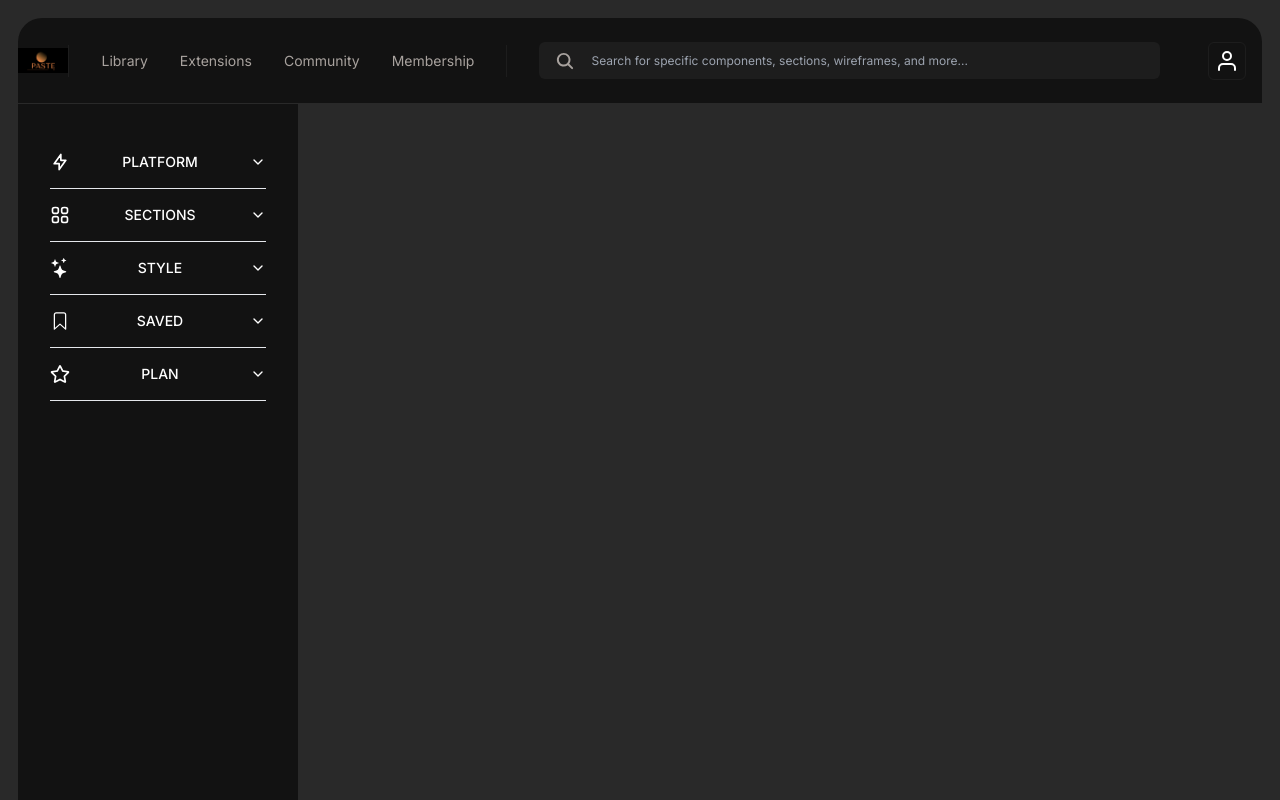
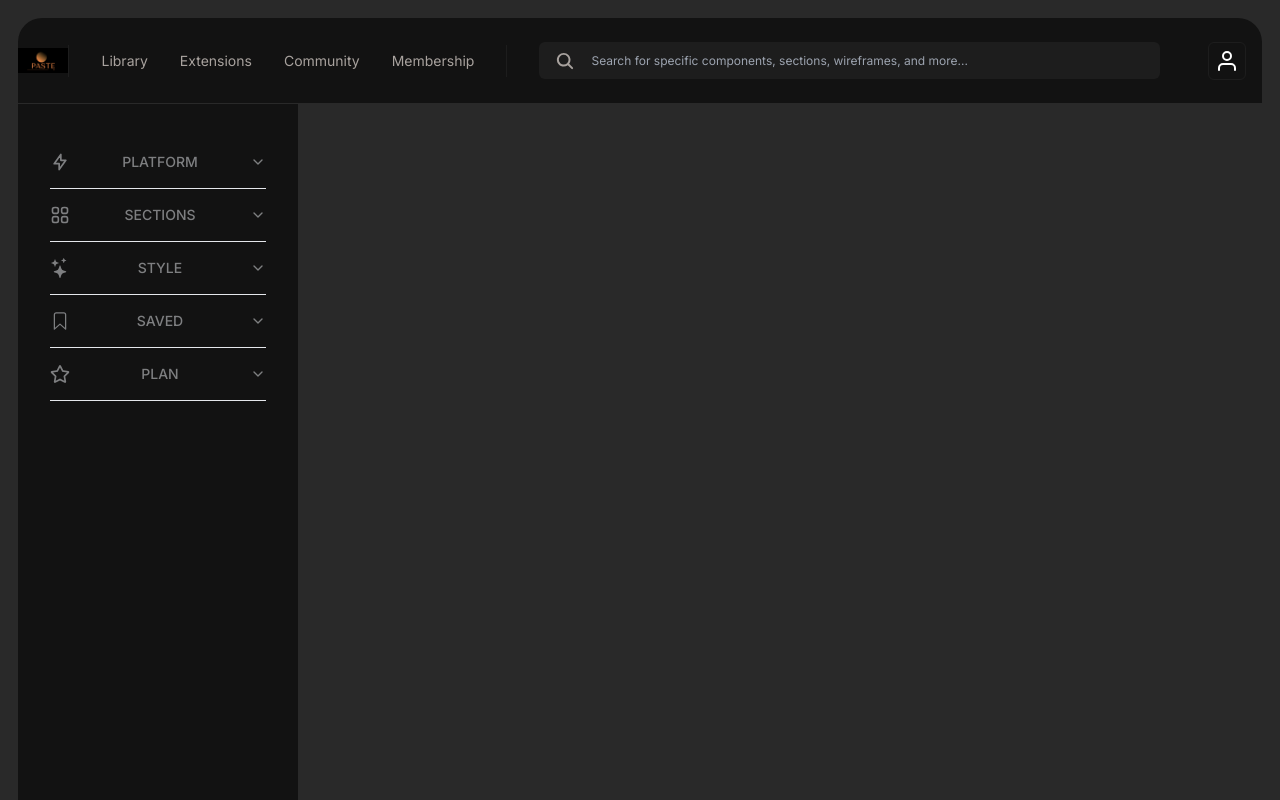
Before and after one commit to Valtkf/PasteUI, a Next.js app: page / in a window 1280 px wide. Shown: the top 800 px of the page. Built offline with nearby package versions, Linux system fonts and the light colour scheme.

Commit message:
✨  F0 : Add Sidebar component

```diff
--- /dev/null
+++ b/src/app/components/sidebar/Sidebar.tsx
@@ -0,0 +1,131 @@
+import {
+  Accordion,
+  AccordionContent,
+  AccordionItem,
+  AccordionTrigger,
+} from "@/components/ui/accordion";
+import React from "react";
+import { motion } from "framer-motion";
+import { TbBolt } from "react-icons/tb";
+import { GrAppsRounded } from "react-icons/gr";
+import { BsStars } from "react-icons/bs";
+import { IoBookmarkOutline } from "react-icons/io5";
+import { FaRegStar } from "react-icons/fa";
+import { useState } from "react";
+
+export default function Sidebar() {
+  const [activeItem, setActiveItem] = useState<string | null>(null);
+  return (
+    <Accordion
+      type="single"
+      collapsible
+      className="w-full"
+      value={activeItem}
+      onValueChange={setActiveItem}
+    >
+      <AccordionItem value="item-1">
+        <AccordionTrigger
+          className={`text-sm ${activeItem === "item-1" ? "text-white" : ""}`}
+        >
+          <TbBolt size={20} />
+          PLATFORM
+        </AccordionTrigger>
+        <motion.div
+          className="accordion-content"
+          initial={{ height: 0, opacity: 0 }}
+          animate={{
+            height: activeItem === "item-1" ? "auto" : 0,
+            opacity: activeItem === "item-1" ? 1 : 0,
+          }}
+          transition={{ duration: 0.3 }}
+        >
+          <AccordionContent>Webflow</AccordionContent>
+          <AccordionContent>Figma</AccordionContent>
+        </motion.div>
+      </AccordionItem>
+      <AccordionItem value="item-2">
+        <AccordionTrigger
+          className={`text-sm ${activeItem === "item-2" ? "text-white" : ""}`}
+        >
+          <GrAppsRounded size={20} />
+          SECTIONS
+        </AccordionTrigger>
+        <motion.div
+          className="accordion-content"
+          initial={{ height: 0, opacity: 0 }}
+          animate={{
+            height: activeItem === "item-2" ? "auto" : 0,
+            opacity: activeItem === "item-2" ? 1 : 0,
+          }}
+          transition={{ duration: 0.3 }}
+        >
+          <AccordionContent>Hero</AccordionContent>
+          <AccordionContent>How it Works</AccordionContent>
+          <AccordionContent>Services</AccordionContent>
+          <AccordionContent>Testimonials</AccordionContent>
+          <AccordionContent>Pricing</AccordionContent>
+          <AccordionContent>FAQ</AccordionContent>
+          <AccordionContent>Footer</AccordionContent>
+          <AccordionContent>Show more +</AccordionContent>
+        </motion.div>
+      </AccordionItem>
+      <AccordionItem value="item-3">
+        <AccordionTrigger
+          className={`text-sm ${activeItem === "item-3" ? "text-white" : ""}`}
+        >
+          <BsStars size={20} />
+          STYLE
+        </AccordionTrigger>
+        <motion.div
+          className="accordion-content"
+          initial={{ height: 0, opacity: 0 }}
+          animate={{
+            height: activeItem === "item-3" ? "auto" : 0,
+            opacity: activeItem === "item-3" ? 1 : 0,
+          }}
+          transition={{ duration: 0.3 }}
+        >
+          <AccordionContent>Coming soon</AccordionContent>
+        </motion.div>
+      </AccordionItem>
+      <AccordionItem value="item-4">
+        <AccordionTrigger
+          className={`text-sm ${activeItem === "item-4" ? "text-white" : ""}`}
+        >
+          <IoBookmarkOutline size={20} />
+          SAVED
+        </AccordionTrigger>
+        <motion.div
+          className="accordion-content"
+          initial={{ height: 0, opacity: 0 }}
+          animate={{
+            height: activeItem === "item-4" ? "auto" : 0,
+            opacity: activeItem === "item-4" ? 1 : 0,
+          }}
+          transition={{ duration: 0.3 }}
+        >
+          <AccordionContent>Coming soon</AccordionContent>
+        </motion.div>
+      </AccordionItem>
+      <AccordionItem value="item-5">
+        <AccordionTrigger
+          className={`text-sm ${activeItem === "item-5" ? "text-white" : ""}`}
+        >
+          <FaRegStar size={20} />
+          PLAN
+        </AccordionTrigger>
+        <motion.div
+          className="accordion-content"
+          initial={{ height: 0, opacity: 0 }}
+          animate={{
+            height: activeItem === "item-5" ? "auto" : 0,
+            opacity: activeItem === "item-5" ? 1 : 0,
+          }}
+          transition={{ duration: 0.3 }}
+        >
+          <AccordionContent>Coming soon</AccordionContent>
+        </motion.div>
+      </AccordionItem>
+    </Accordion>
+  );
+}
--- a/src/app/page.tsx
+++ b/src/app/page.tsx
@@ -1,67 +1,14 @@
-import { TbBolt } from "react-icons/tb";
-import { GrAppsRounded } from "react-icons/gr";
-import { BsStars } from "react-icons/bs";
-import { IoBookmarkOutline } from "react-icons/io5";
-import { FaRegStar } from "react-icons/fa";
+"use client";
 
-import {
-  Accordion,
-  AccordionContent,
-  AccordionItem,
-  AccordionTrigger,
-} from "@/components/ui/accordion";
 import Navbar from "./components/navbar/Navbar";
+import Sidebar from "./components/sidebar/Sidebar";
 
 export default function Home() {
   return (
     <main className="border-2 border-[#292929] w-full min-h-screen p-4 bg-[#292929] ">
       <Navbar />
-      <div className=" text-white border-t-[1px] border-[#292929]  w-[280px] h-[923px] gap-24 p-8 bg-[#121212]">
-        <Accordion type="single" collapsible className="w-full">
-          <AccordionItem value="item-1">
-            <AccordionTrigger className="text-sm">
-              <TbBolt size={20} />
-              PLATFORM
-            </AccordionTrigger>
-            <AccordionContent>Weblflow</AccordionContent>
-            <AccordionContent>Figma</AccordionContent>
-          </AccordionItem>
-          <AccordionItem value="item-2">
-            <AccordionTrigger className="text-sm">
-              <GrAppsRounded size={20} />
-              SECTIONS
-            </AccordionTrigger>
-            <AccordionContent>Hero</AccordionContent>
-            <AccordionContent>How it Works</AccordionContent>
-            <AccordionContent>Services</AccordionContent>
-            <AccordionContent>Testimonials</AccordionContent>
-            <AccordionContent>Pricing</AccordionContent>
-            <AccordionContent>FAQ</AccordionContent>
-            <AccordionContent>Footer</AccordionContent>
-            <AccordionContent>Show more +</AccordionContent>
-          </AccordionItem>
-          <AccordionItem value="item-3">
-            <AccordionTrigger className="text-sm">
-              <BsStars size={20} />
-              STYLE
-            </AccordionTrigger>
-            <AccordionContent>Coming soon</AccordionContent>
-          </AccordionItem>
-          <AccordionItem value="item-4">
-            <AccordionTrigger className="text-sm">
-              <IoBookmarkOutline size={20} />
-              SAVED
-            </AccordionTrigger>
-            <AccordionContent>Coming soon</AccordionContent>
-          </AccordionItem>
-          <AccordionItem value="item-5">
-            <AccordionTrigger className="text-sm">
-              <FaRegStar size={20} />
-              PLAN
-            </AccordionTrigger>
-            <AccordionContent>Coming soon</AccordionContent>
-          </AccordionItem>
-        </Accordion>
+      <div className="text-[#7E7F81] border-t-[1px] border-[#292929] w-[280px] h-[923px] gap-24 p-8 bg-[#121212]">
+        <Sidebar />
       </div>
     </main>
   );
```
